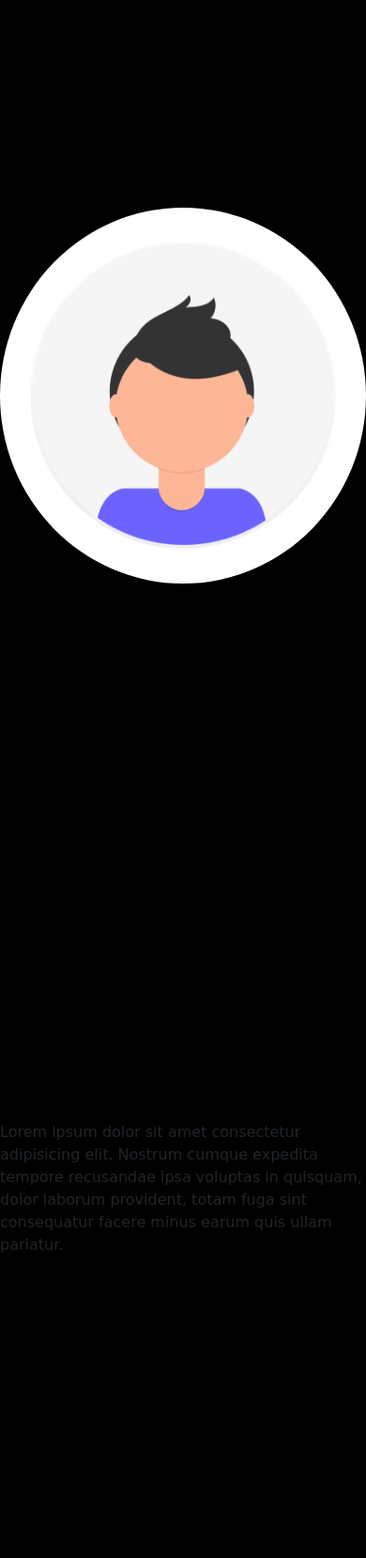
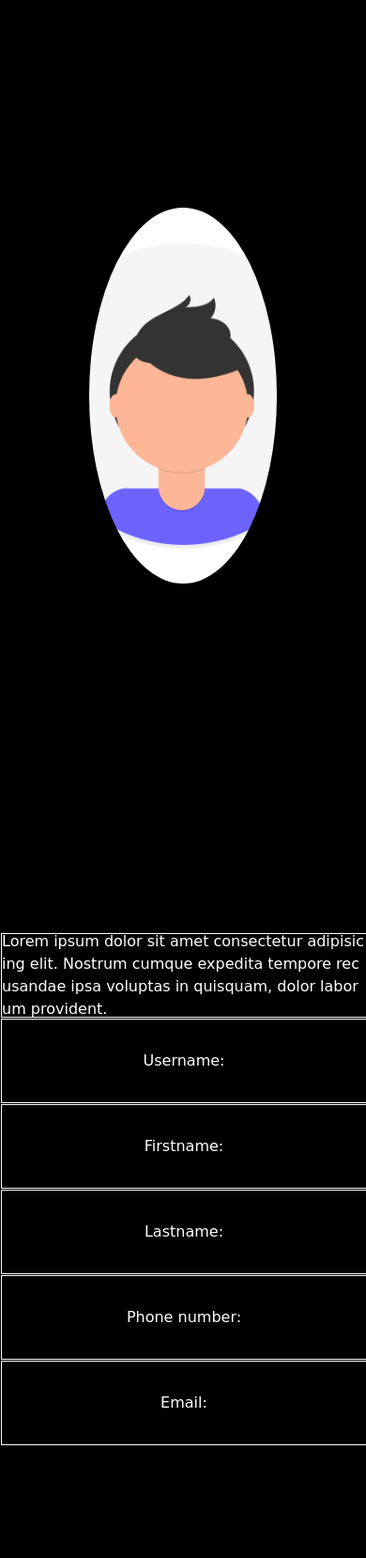
Before and after one commit to Jayson7/s, a Django app: page /profile in a window 390 px wide. Shown: the part 145-1803 px from the top of the page at 94% size. Run offline with Django 3.2, Linux system fonts and the light colour scheme; a user stored in the database is signed in; data comes from the database, SQL or seed files in the repository; some libraries are stand-ins or nearby versions; some web fonts are replaced.

Commit message:
profile page reconfig

```diff
--- a/Templates/profile.html
+++ b/Templates/profile.html
@@ -109,13 +109,13 @@
             <div class="min1">
               Lorem ipsum dolor sit amet consectetur adipisicing elit. Nostrum
               cumque expedita tempore recusandae ipsa voluptas in quisquam,
-              dolor laborum provident, totam fuga sint consequatur facere minus
-              earum quis ullam pariatur.
+              dolor laborum provident.
             </div>
-            <div class="min2"></div>
-            <div class="min3"></div>
-            <div class="min4"></div>
-            <div class="min5"></div>
+            <div class="min2">Username:</div>
+            <div class="min3">Firstname:</div>
+            <div class="min4">Lastname:</div>
+            <div class="min5">Phone number:</div>
+            <div class="min5">Email:</div>
           </div>
         </div>
       </div>
--- a/static/profile.css
+++ b/static/profile.css
@@ -51,27 +51,43 @@ body {
     /* height: 100%; */
 }
 
-.mini1,
-.mini2,
-.mini3,
-.mini4,
-.mini5 {
+.min1,
+.min2,
+.min3,
+.min4,
+.min5 {
     width: 100%;
     height: 90px;
     display: flex;
     justify-content: center;
     align-items: center;
-    background-color: aquamarine;
+    /* background-color: aquamarine; */
     margin: 1px;
     color: white;
     border: 1px solid;
+    word-break: break-all;
 }
 
 @media screen and (max-width: 1000px) {
-    .profile-pic {
-        width: 100vw;
+    .wrapper-pic {
+        justify-content: center;
+    }
+    .pic {
+        width: 100%;
+    }
+}
+
+@media screen and (max-width: 600px) {
+    .wrapper-pic {
+        justify-content: center;
     }
     .details {
-        width: 100vw;
+        width: 100%;
+    }
+    .pic {
+        width: 100%;
+    }
+    .profile-pic {
+        width: 200px;
     }
 }
```
